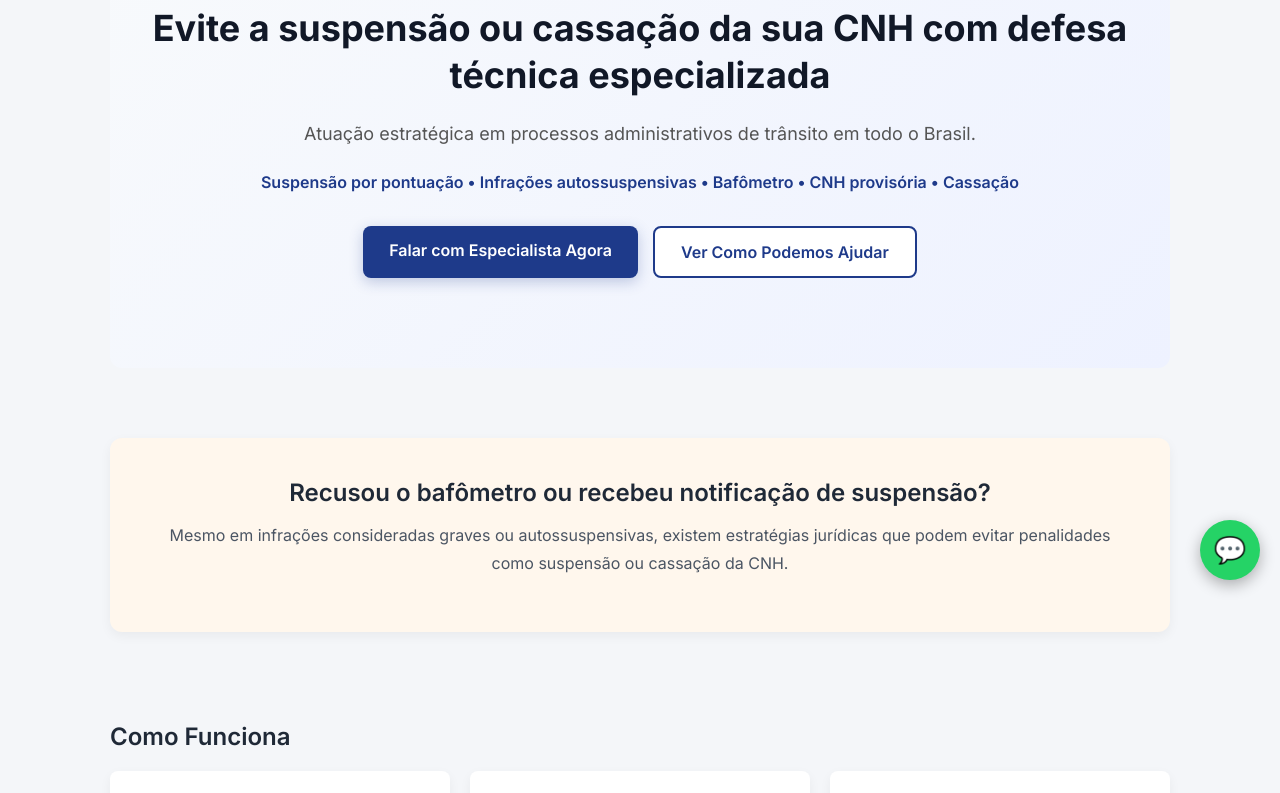
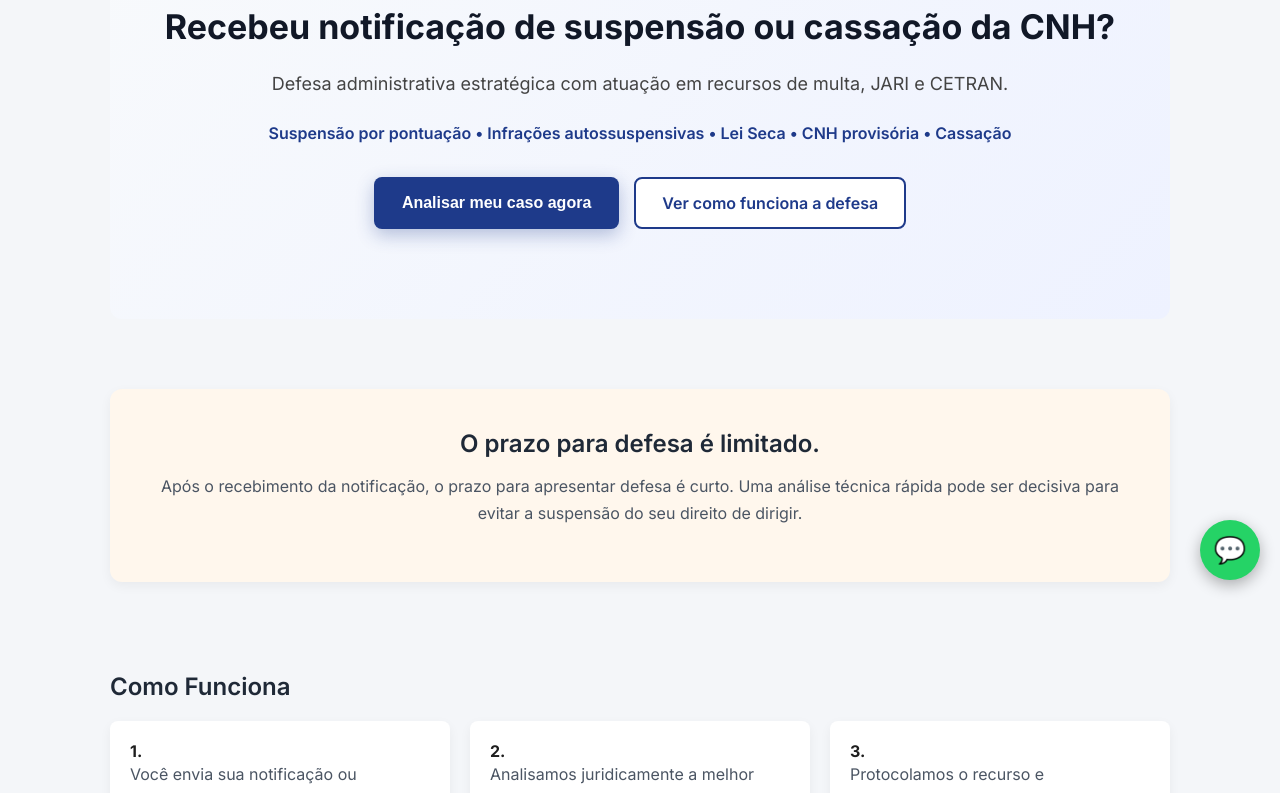
Before and after one commit to ancelmoth/lextransito, a React (Vite) app: page / in a window 1280 px wide. Shown: the part 200-993 px from the top of the page. Built offline with nearby package versions, Linux system fonts and the light colour scheme.

Commit message:
otimizando Home para maior conversao

```diff
--- a/src/pages/Home.jsx
+++ b/src/pages/Home.jsx
@@ -1,40 +1,47 @@
 import { Link } from "react-router-dom"
 
 function Home() {
+
+  const abrirWhatsApp = () => {
+    window.dispatchEvent(new Event("openWhatsAppModal"))
+  }
+
   return (
     <div style={styles.container}>
+
       {/* HERO */}
       <section style={styles.hero}>
         <h1 style={styles.title}>
-          Evite a suspensão ou cassação da sua CNH com defesa técnica especializada
+          Recebeu notificação de suspensão ou cassação da CNH?
         </h1>
 
         <p style={styles.subtitle}>
-          Atuação estratégica em processos administrativos de trânsito em todo o Brasil.
+          Defesa administrativa estratégica com atuação em recursos
+          de multa, JARI e CETRAN.
         </p>
 
         <p style={styles.highlight}>
-          Suspensão por pontuação • Infrações autossuspensivas • Bafômetro • CNH provisória • Cassação
+          Suspensão por pontuação • Infrações autossuspensivas • Lei Seca • CNH provisória • Cassação
         </p>
 
         <div style={styles.buttons}>
-          <Link to="/contato" style={styles.primaryButton}>
-            Falar com Especialista Agora
-          </Link>
+          <button onClick={abrirWhatsApp} style={styles.primaryButton}>
+            Analisar meu caso agora
+          </button>
 
           <Link to="/servicos" style={styles.secondaryButton}>
-            Ver Como Podemos Ajudar
+            Ver como funciona a defesa
           </Link>
         </div>
       </section>
 
-      {/* BLOCO DE URGÊNCIA (BAFÔMETRO / SUSPENSÃO) */}
+      {/* BLOCO DE URGÊNCIA */}
       <section style={styles.alertSection}>
-        <h2>Recusou o bafômetro ou recebeu notificação de suspensão?</h2>
+        <h2>O prazo para defesa é limitado.</h2>
         <p>
-          Mesmo em infrações consideradas graves ou autossuspensivas, existem
-          estratégias jurídicas que podem evitar penalidades como suspensão
-          ou cassação da CNH.
+          Após o recebimento da notificação, o prazo para apresentar defesa
+          é curto. Uma análise técnica rápida pode ser decisiva para evitar
+          a suspensão do seu direito de dirigir.
         </p>
       </section>
 
@@ -55,7 +62,7 @@ function Home() {
 
           <div style={styles.step}>
             <strong>3.</strong>
-            <p>Protocolamos o recurso e acompanhamos todo o andamento.</p>
+            <p>Protocolamos o recurso e acompanhamos até decisão final.</p>
           </div>
         </div>
       </section>
@@ -64,9 +71,8 @@ function Home() {
       <section style={styles.credibilidade}>
         <h2>Atuação com respaldo jurídico</h2>
         <p>
-          Todos os recursos e defesas são elaborados com acompanhamento jurídico,
-          garantindo fundamentação legal adequada e estratégia personalizada
-          para cada caso.
+          Defesas e recursos administrativos elaborados com acompanhamento jurídico,
+          fundamentação legal adequada e estratégia personalizada para cada caso.
         </p>
       </section>
     </div>
@@ -89,14 +95,14 @@ const styles = {
   },
 
   title: {
-    fontSize: "36px",
+    fontSize: "34px",
     marginBottom: "20px",
     lineHeight: "1.3"
   },
 
   subtitle: {
     fontSize: "18px",
-    color: "#555",
+    color: "#444",
     marginBottom: "20px"
   },
 
@@ -116,15 +122,15 @@ const styles = {
   },
 
   primaryButton: {
-    padding: "14px 26px",
+    padding: "16px 28px",
     backgroundColor: "#1e3a8a",
     color: "#ffffff",
     borderRadius: "8px",
-    fontWeight: "600",
+    fontWeight: "700",
     fontSize: "16px",
-    boxShadow: "0 4px 14px rgba(30, 58, 138, 0.25)",
-    transition: "all 0.2s ease-in-out",
-    textDecoration: "none"
+    boxShadow: "0 6px 18px rgba(30, 58, 138, 0.30)",
+    border: "none",
+    cursor: "pointer"
   },
 
   secondaryButton: {
@@ -135,7 +141,6 @@ const styles = {
     fontWeight: "600",
     fontSize: "16px",
     backgroundColor: "#ffffff",
-    transition: "all 0.2s ease-in-out",
     textDecoration: "none"
   },
 
```
